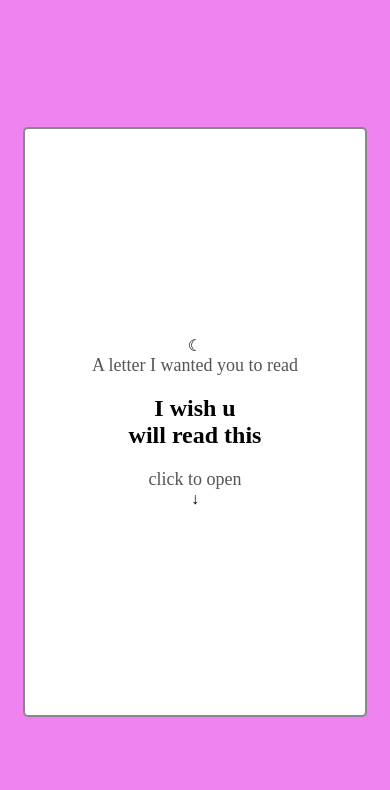
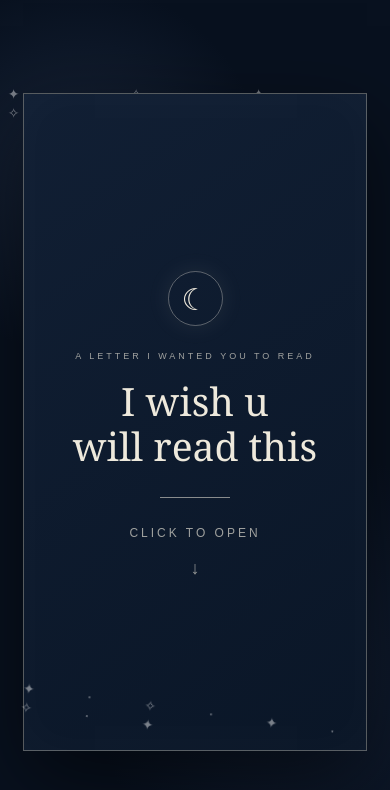
Before and after one commit to aimiegwapasomuch/foryoumoki, a plain HTML site: page index.html in a window 390 px wide. Drawn offline with Linux system fonts and the light colour scheme.

Commit message:
Update style.css

```diff
--- a/style.css
+++ b/style.css
@@ -2,118 +2,343 @@
   box-sizing: border-box;
 }
 
+html,
 body {
   margin: 0;
+  min-height: 100%;
+}
+
+body {
   min-height: 100vh;
-  background: violet;
   display: flex;
   justify-content: center;
   align-items: center;
-  text-align: center;
-  font-family: Times New Roman, georgia;
+  overflow-x: hidden;
+
+  background:
+    radial-gradient(circle at 20% 20%, rgba(70, 91, 130, 0.25), transparent 25%),
+    radial-gradient(circle at 80% 80%, rgba(35, 52, 84, 0.35), transparent 30%),
+    #08111f;
+
+  font-family: Georgia, "Times New Roman", serif;
+  color: #eee9dc;
 }
+
+
+/* ---------------- STARS ---------------- */
+
+body::before,
+body::after {
+  content: "✦  ·     ✧       ·  ✦      ·        ✧     ·  ✦";
+  position: fixed;
+  width: 100%;
+  color: rgba(255, 255, 255, 0.45);
+  font-size: 14px;
+  letter-spacing: 25px;
+  pointer-events: none;
+}
+
+body::before {
+  top: 10%;
+  left: 2%;
+}
+
+body::after {
+  bottom: 12%;
+  right: -5%;
+  transform: rotate(8deg);
+}
+
+
+/* ---------------- LETTER ---------------- */
 
 .letter {
   position: relative;
   width: min(700px, 88vw);
-  height: min(500px, 72vh);
-  min-height: 360px;
+  height: min(650px, 82vh);
+  min-height: 480px;
+
+  perspective: 1600px;
   cursor: pointer;
-  perspective: 1200px;
+  outline: none;
 }
 
-.cover,
-.inside {
+
+/* ---------------- COVER ---------------- */
+
+.cover {
   position: absolute;
   inset: 0;
-  width: 100%;
-  height: 100%;
-  background: white;
-  border: 2px solid #888;
-  border-radius: 5px;
-}
 
-.cover {
-  z-index: 2;
+  z-index: 3;
+
   display: flex;
   flex-direction: column;
   justify-content: center;
   align-items: center;
+
+  padding: 40px;
+
+  background:
+    linear-gradient(
+      145deg,
+      #111f34,
+      #0a1627
+    );
+
+  border: 1px solid rgba(225, 218, 195, 0.35);
+
+  box-shadow:
+    0 30px 80px rgba(0, 0, 0, 0.55),
+    inset 0 0 50px rgba(255, 255, 255, 0.025);
+
   transform-origin: left center;
-  transition: transform 1s ease;
+
+  transition:
+    transform 1.2s cubic-bezier(0.65, 0, 0.35, 1),
+    box-shadow 0.5s ease;
+
   backface-visibility: hidden;
 }
 
-.cover h2 {
-  margin: 0 0 15px;
-  font-size: 36px;
+
+/* little moon */
+
+.moon {
+  width: 55px;
+  height: 55px;
+
+  display: flex;
+  justify-content: center;
+  align-items: center;
+
+  margin-bottom: 25px;
+
+  border: 1px solid rgba(238, 233, 220, 0.35);
+  border-radius: 50%;
+
+  color: #eee9dc;
+  font-size: 30px;
+
+  box-shadow: 0 0 25px rgba(238, 233, 220, 0.08);
 }
 
-.cover p {
-  margin: 0;
-  color: #555;
-  font-size: 22px;
+
+.small-title {
+  margin: 0 0 18px;
+
+  color: rgba(238, 233, 220, 0.65);
+
+  font-family: Arial, sans-serif;
+  font-size: 11px;
+  letter-spacing: 4px;
+  text-transform: uppercase;
 }
 
-.inside {
-  z-index: 1;
-  padding: 40px;
-  overflow-y: auto;
-  opacity: 0;
-  transition: opacity 0.5s ease 0.5s;
+
+.cover h1 {
+  margin: 0;
+
+  color: #eee9dc;
+
+  font-size: clamp(38px, 7vw, 62px);
+  font-weight: normal;
+  line-height: 1.15;
+  text-align: center;
 }
 
-.inside .intro {
-  margin-top: 0;
-  font-size: 24px;
-  color: red;
-  line-height: 1.5;
+
+.line {
+  width: 70px;
+  height: 1px;
+
+  margin: 28px 0;
+
+  background: rgba(238, 233, 220, 0.55);
 }
 
-.inside p {
-  font-size: 24px;
-  line-height: 1.6;
+
+.click-text {
+  margin: 0;
+
+  color: rgba(238, 233, 220, 0.65);
+
+  font-family: Arial, sans-serif;
+  font-size: 12px;
+  letter-spacing: 3px;
+  text-transform: uppercase;
 }
 
-.inside h3 {
-  font-size: 22px;
-  color: #444;
-  line-height: 1.5;
+
+.arrow {
+  margin-top: 12px;
+
+  color: rgba(238, 233, 220, 0.6);
+
+  font-family: Arial, sans-serif;
+  font-size: 18px;
+
+  animation: float 2s ease-in-out infinite;
 }
+
+
+/* ---------------- INSIDE ---------------- */
+
+.inside {
+  position: absolute;
+  inset: 0;
+
+  z-index: 1;
+
+  overflow-y: auto;
+
+  padding: 50px clamp(25px, 7vw, 70px);
+
+  background: #eee9dc;
+
+  color: #172235;
+
+  border: 1px solid rgba(255, 255, 255, 0.2);
+
+  opacity: 0;
+
+  transition:
+    opacity 0.7s ease 0.6s;
+
+  scrollbar-width: thin;
+}
+
+
+.inside-header {
+  display: flex;
+  justify-content: center;
+  align-items: center;
+  gap: 18px;
+
+  margin-bottom: 40px;
+
+  color: #53647e;
+
+  font-family: Arial, sans-serif;
+  font-size: 11px;
+  letter-spacing: 4px;
+  text-transform: uppercase;
+}
+
+
+.message {
+  max-width: 570px;
+  margin: auto;
+}
+
+
+.message p {
+  margin: 0 0 24px;
+
+  font-size: 18px;
+  line-height: 1.85;
+}
+
+
+.ending {
+  margin-top: 45px;
+
+  text-align: center;
+}
+
+
+.ending .line {
+  margin: 0 auto 28px;
+
+  background: #172235;
+  opacity: 0.35;
+}
+
+
+.ending p {
+  font-size: 17px;
+  font-style: italic;
+  line-height: 1.8;
+}
+
+
+.heart {
+  display: block;
+
+  margin-top: 25px;
+
+  color: #172235;
+  font-size: 30px;
+}
+
+
+/* ---------------- OPEN ANIMATION ---------------- */
 
 .letter.open .cover {
   transform: rotateY(-180deg);
+
+  box-shadow:
+    0 10px 30px rgba(0, 0, 0, 0.2);
 }
+
 
 .letter.open .inside {
   opacity: 1;
 }
 
+
+/* ---------------- ANIMATION ---------------- */
+
+@keyframes float {
+
+  0%,
+  100% {
+    transform: translateY(0);
+  }
+
+  50% {
+    transform: translateY(6px);
+  }
+}
+
+
+/* ---------------- MOBILE ---------------- */
+
 @media (max-width: 600px) {
+
+  body {
+    padding: 20px 0;
+  }
+
   .letter {
     width: 88vw;
-    height: 70vh;
-    min-height: 320px;
+    height: 78vh;
+    min-height: 480px;
   }
 
-  .cover h2 {
-    font-size: 28px;
+  .cover {
+    padding: 25px;
   }
 
-  .cover p {
-    font-size: 18px;
+  .cover h1 {
+    font-size: 39px;
+  }
+
+  .small-title {
+    font-size: 9px;
+    letter-spacing: 3px;
   }
 
   .inside {
-    padding: 24px;
+    padding: 35px 25px;
   }
 
-  .inside .intro,
-  .inside p {
-    font-size: 18px;
+  .message p {
+    font-size: 16px;
+    line-height: 1.75;
   }
 
-  .inside h3 {
-    font-size: 17px;
+  .inside-header {
+    margin-bottom: 30px;
   }
 }
```
